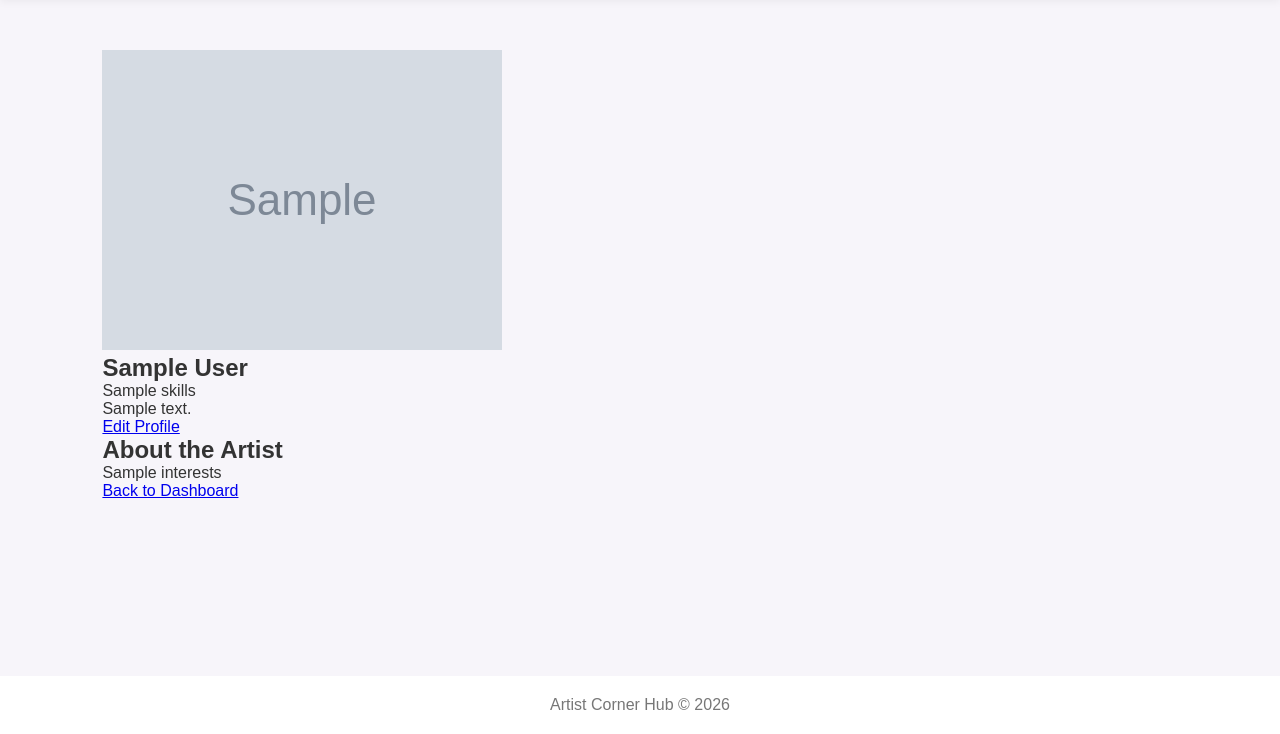
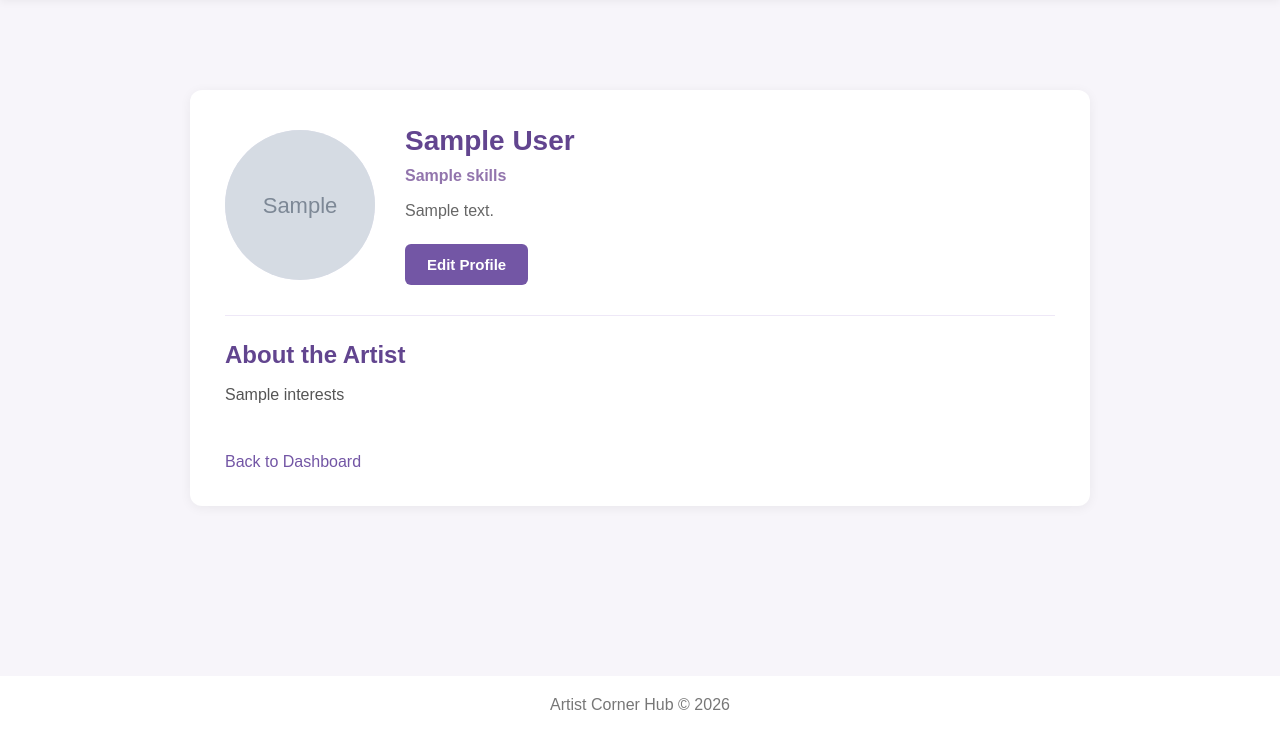
Before and after one commit to D-4costa/ArtistCornerHub, a Flask app: template templates/artist_profile.html in a window 1280 px wide. Shown: the part 66-800 px from the top of the page. Run offline with Flask 3, Linux system fonts and the light colour scheme; the template is opened without the code that fills it: most values are stand-ins (such as "Sample title", 1, 10 or a date in 2020); grey boxes marked "Sample" are stand-in pictures.

Commit message:
Enhance CSS styles and layout structure
Added general styles and improved layout for various components including forms and profiles.

```diff
--- a/static/css/style.css
+++ b/static/css/style.css
@@ -98,6 +114,28 @@ body {
     color: #7356a5;
     border: 1px solid #7356a5;
 }
+
+.btn-primary {
+    display: inline-block;
+    background-color: #7356a5;
+    color: white;
+    border: none;
+    padding: 12px 22px;
+    border-radius: 6px;
+    text-decoration: none;
+    cursor: pointer;
+    font-size: 15px;
+    font-weight: bold;
+    transition: background-color 0.2s ease;
+}
+
+.btn-primary:hover {
+    background-color: #5e438b;
+}
+
+/* =========================
+   FEATURES AND DASHBOARD CARDS
+========================= */
 
 .features {
     margin-top: 55px;
@@ -185,6 +251,21 @@ body {
     color: #7356a5;
 }
 
+.back-link {
+    display: inline-block;
+    margin-top: 20px;
+    color: #7356a5;
+    text-decoration: none;
+}
+
+.back-link:hover {
+    text-decoration: underline;
+}
+
+/* =========================
+   DASHBOARD
+========================= */
+
 .dashboard h1 {
     color: #62458f;
     margin-bottom: 15px;
@@ -195,12 +276,122 @@ body {
     line-height: 1.5;
 }
 
+.dashboard-section {
+    background-color: white;
+    padding: 25px;
+    margin-top: 25px;
+    border-radius: 10px;
+    box-shadow: 0 2px 10px rgba(0, 0, 0, 0.05);
+}
+
+.dashboard-section h2 {
+    color: #7356a5;
+    margin-bottom: 12px;
+}
+
+.dashboard-section p {
+    margin-bottom: 18px;
+    line-height: 1.5;
+}
+
+.dashboard-section .btn-primary {
+    margin: 5px 5px 5px 0;
+}
+
 .coming-soon {
     display: inline-block;
     margin-top: 15px;
     color: #777;
     font-size: 13px;
 }
+
+/* =========================
+   ARTIST PROFILE
+========================= */
+
+.profile-container {
+    width: 84%;
+    max-width: 900px;
+    margin: 40px auto;
+    padding: 35px;
+    background-color: white;
+    border-radius: 12px;
+    box-shadow: 0 2px 12px rgba(0, 0, 0, 0.06);
+}
+
+.profile-header {
+    display: flex;
+    align-items: center;
+    gap: 30px;
+    padding-bottom: 30px;
+    border-bottom: 1px solid #eee8f7;
+}
+
+.profile-image {
+    width: 150px;
+    height: 150px;
+    flex-shrink: 0;
+    overflow: hidden;
+    border-radius: 50%;
+    background-color: #eee8f7;
+}
+
+.profile-image img {
+    width: 100%;
+    height: 100%;
+    object-fit: cover;
+}
+
+.profile-placeholder {
+    display: flex;
+    align-items: center;
+    justify-content: center;
+    width: 100%;
+    height: 100%;
+    color: #7356a5;
+    font-size: 36px;
+    font-weight: bold;
+}
+
+.profile-info {
+    flex: 1;
+}
+
+.profile-info h1 {
+    color: #62458f;
+    margin-bottom: 10px;
+    font-size: 28px;
+}
+
+.profile-skills {
+    color: #9275ad;
+    font-weight: bold;
+    margin-bottom: 12px;
+}
+
+.profile-bio {
+    color: #666;
+    line-height: 1.7;
+    margin-bottom: 20px;
+}
+
+.profile-section {
+    padding: 25px 0;
+}
+
+.profile-section h2 {
+    color: #62458f;
+    margin-bottom: 12px;
+}
+
+.profile-section p {
+    line-height: 1.7;
+    color: #555;
+}
+
+/* =========================
+   NOTIFICATION MESSAGES
+========================= */
 
 .message {
     padding: 12px;
```
Also changed, not shown: other parts of static/css/style.css (+87 -10 lines).
